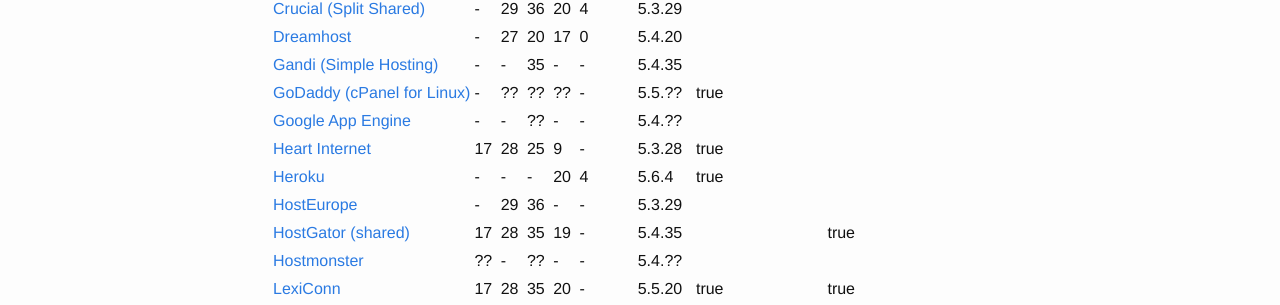
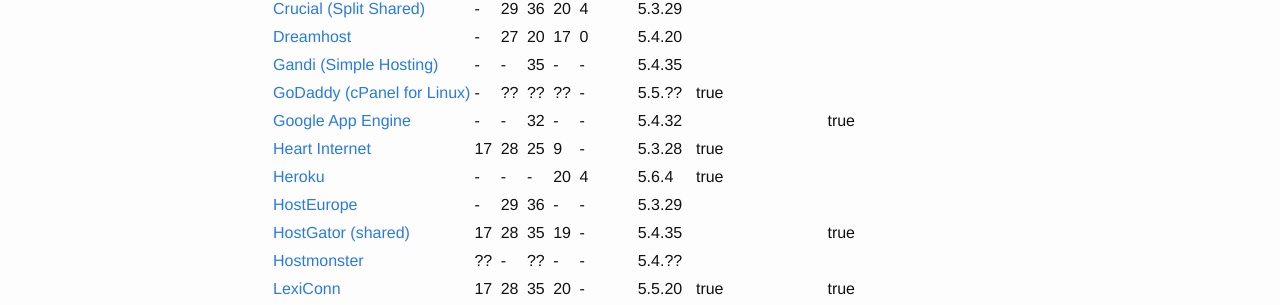
Before and after one commit to phpversions/phpversions.info, a Jekyll site: the page built from index.html, in a window 1280 px wide. Shown: the part 429-734 px from the top of the page. Built offline with Jekyll 4.4.1, drawn with Linux system fonts in a browser that asks for light colours.

Commit message:
Update hosts.yml
Add the current App Engine 5.4 PHP versions.

```diff
--- a/_data/hosts.yml
+++ b/_data/hosts.yml
@@ -48,8 +48,9 @@
 
 - name: "Google App Engine"
   url: "https://cloud.google.com/appengine/"
-  php54: ??
-  default: 5.4.??
+  php54: 32
+  default: 5.4.32
+  auto_update: Yes
 
 - name: "Heart Internet"
   url: "https://www.heartinternet.uk/web-hosting"
```
